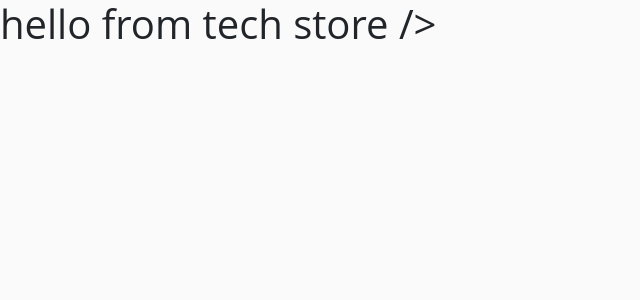
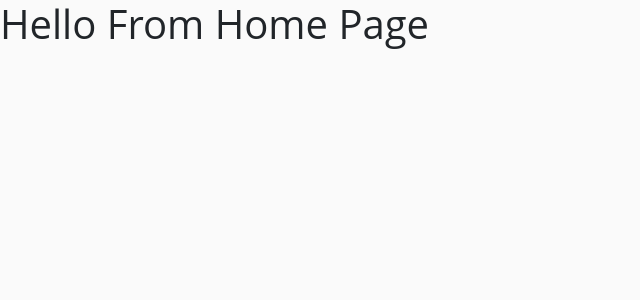
Before and after one commit to Cassiopeia19/react-tech-store, a React (Create React App) app: page / in a window 1280 px wide. Shown: the top 300 px of the page, without its empty margins (0-640 px from the left). Built offline with nearby package versions, Linux system fonts and the light colour scheme; a web font is replaced by a local one.

Commit message:
routing-added commit

```diff
--- a/src/App.js
+++ b/src/App.js
@@ -7,15 +7,25 @@
 import Products from './pages/ProductsPage'
 import Contact from './pages/ContactPage'
 import SingleProduct from './pages/SingleProductPage'
+import Cart from './pages/CartPage'
 import Default from './pages/Default'
 
-
+import {Route, Switch} from 'react-router-dom'
 
 class App extends Component {
   render() {
-    return <h1>
-      hello from tech store />
-      </h1>
+    return <>
+{/* navbar,sidebar,cart,footer*/}
+<Switch>
+  <Route path="/" exact component={Home} />
+        <Route path="/about" component={About} />
+        <Route path="/contact" component={Contact} />
+        <Route path="/products" exact component={Products} />
+        <Route path="/products/:id" component={SingleProduct} />
+        <Route path="/cart" component={Cart} />
+        <Route component={Default} />
+</Switch>
+    </>
   }
 }
 
--- a/src/index.js
+++ b/src/index.js
@@ -3,8 +3,13 @@
 // import './index.css';
 import App from './App';
 import * as serviceWorker from './serviceWorker';
+import {BrowserRouter as Router} from 'react-router-dom'
 
-ReactDOM.render(<App />, document.getElementById('root'));
+ReactDOM.render(
+    <Router>
+        <App />
+    </Router>
+, document.getElementById('root'));
 
 // If you want your app to work offline and load faster, you can change
 // unregister() to register() below. Note this comes with some pitfalls.
```
